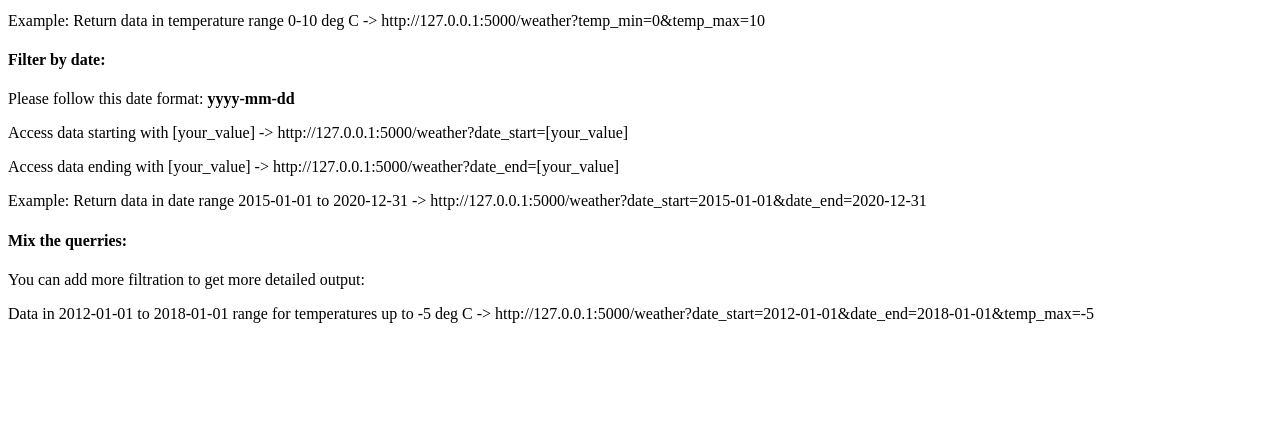
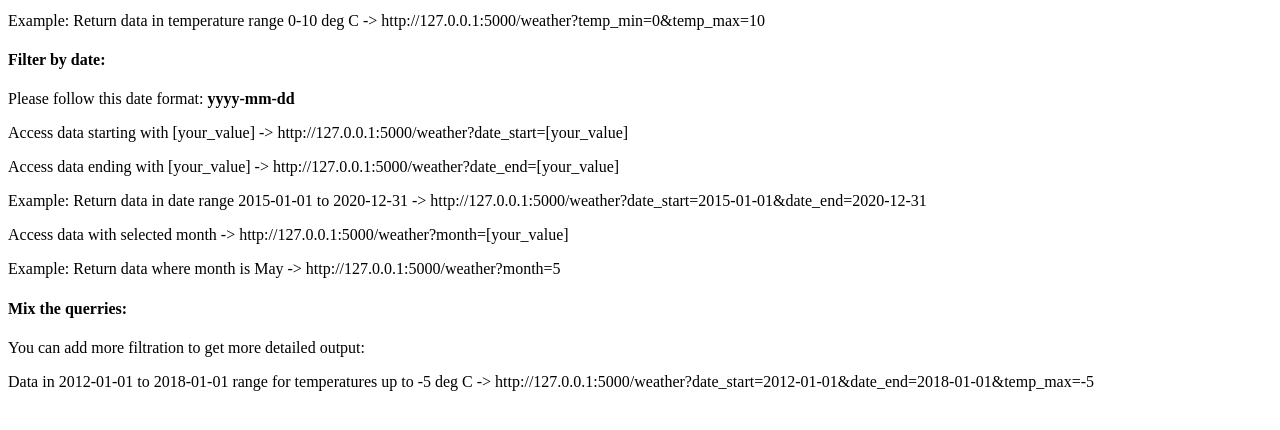
Before and after one commit to PeterKaf/Weather_API, a Flask app: page / in a window 1280 px wide. Shown: the part 296-726 px from the top of the page. Run offline with Flask 3, Linux system fonts and the light colour scheme.

Commit message:
Added endpoint for month filter

```diff
--- a/main.py
+++ b/main.py
@@ -25,7 +25,8 @@ def get_weather_date_range(data=df):
         'date_start': request.args.get('date_start', default=None, type=str),
         'date_end': request.args.get('date_end', default=None, type=str),
         'temp_min': request.args.get('temp_min', default=None, type=float),
-        'temp_max': request.args.get('temp_max', default=None, type=float)
+        'temp_max': request.args.get('temp_max', default=None, type=float),
+        'month': request.args.get('month', default=None, type=str)
     }
 
     # If no argument is provided, return the whole dataset
@@ -49,9 +50,12 @@ def get_weather_date_range(data=df):
         temp_max = kwargs['temp_max']
         filtered_df = filtered_df[(filtered_df['TAVG'] <= temp_max + epsilon)]
 
+    if kwargs.get('month'):
+        month = kwargs['month']  # Get the value of the 'month' parameter
+        filtered_df = filtered_df[filtered_df['DATE'].dt.month == int(month)]
+
     # Convert the filtered data to JSON
     output = filtered_df.to_dict(orient='records')
-
     # Return the JSON data from the route
     return jsonify(output)
 
--- a/templates/home.html
+++ b/templates/home.html
@@ -18,6 +18,8 @@
             <p>Access data starting with [your_value] -> http://127.0.0.1:5000/weather?date_start=[your_value]</p>
             <p>Access data ending with [your_value] -> http://127.0.0.1:5000/weather?date_end=[your_value]</p>
             <p>Example: Return data in date range 2015-01-01 to 2020-12-31 -> http://127.0.0.1:5000/weather?date_start=2015-01-01&date_end=2020-12-31</p>
+            <p>Access data with selected month -> http://127.0.0.1:5000/weather?month=[your_value]</p>
+            <p>Example: Return data where month is May -> http://127.0.0.1:5000/weather?month=5</p>
         <h4>Mix the querries:</h4>
             <p>You can add more filtration to get more detailed output:</p>
             <p>Data in 2012-01-01 to 2018-01-01 range for temperatures up to -5 deg C -> http://127.0.0.1:5000/weather?date_start=2012-01-01&date_end=2018-01-01&temp_max=-5</p>
```
Also changed, not shown: README.md.
